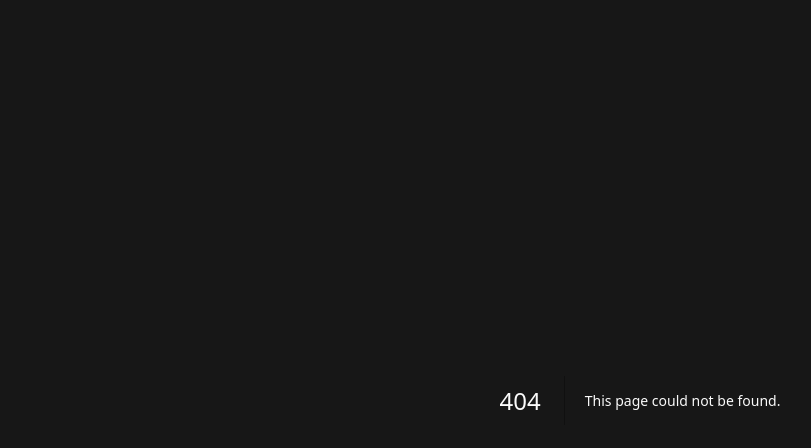
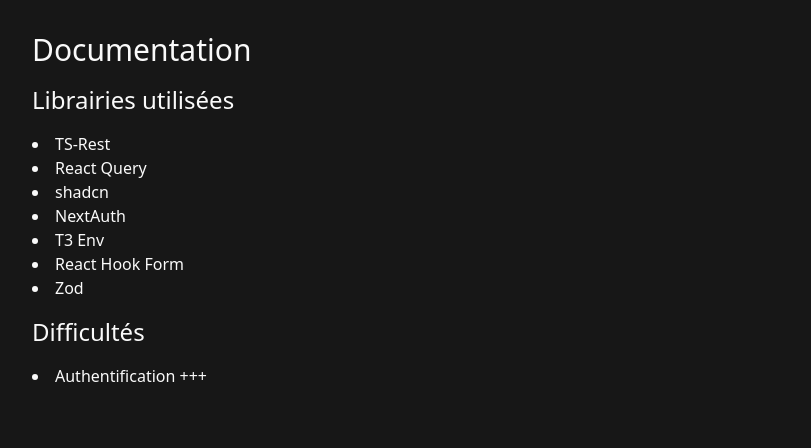
Before and after one commit to dosbenjamin/lc, a Next.js app in the folder apps/todo/: page /documentation in a window 1280 px wide. Before the commit this address had no page. Shown: the top 448 px of the page, without its empty margins (0-811 px from the left). Built offline with nearby package versions, Linux system fonts and the light colour scheme.

Commit message:
feat: sign out + doc page

```diff
--- a/apps/todo/next-auth.d.ts
+++ b/apps/todo/next-auth.d.ts
@@ -2,6 +2,7 @@
 
 declare module 'next-auth' {
   interface User {
+    mobilePhoneNumber: string;
     accessToken: string;
     validUntil: string;
     refreshToken: string;
@@ -19,6 +20,7 @@
 
 declare module 'next-auth/jwt' {
   interface JWT {
+    userMobilePhoneNumber: string;
     userId: string;
     accessToken: string;
     validUntil: string;
--- a/apps/todo/src/app/dashboard/page.tsx
+++ /dev/null
@@ -1,5 +0,0 @@
-const DashboardPage = () => {
-  return <>Logged in</>;
-};
-
-export default DashboardPage;
--- /dev/null
+++ b/apps/todo/src/app/documentation/page.tsx
@@ -0,0 +1,21 @@
+const DocumentationPage = () => (
+  <main className="flex flex-col gap-4 [&_h1]:text-3xl [&_h2]:text-2xl [&_li]:list-inside [&_li]:list-disc">
+    <h1>Documentation</h1>
+    <h2>Librairies utilisées</h2>
+    <ul>
+      <li>TS-Rest</li>
+      <li>React Query</li>
+      <li>shadcn</li>
+      <li>NextAuth</li>
+      <li>T3 Env</li>
+      <li>React Hook Form</li>
+      <li>Zod</li>
+    </ul>
+    <h2>Difficultés</h2>
+    <ul>
+      <li>Authentification +++</li>
+    </ul>
+  </main>
+);
+
+export default DocumentationPage;
--- a/apps/todo/src/app/layout.tsx
+++ b/apps/todo/src/app/layout.tsx
@@ -7,7 +7,7 @@
 
 const RootLayout = ({ children }: RootLayoutProps) => (
   <html lang="en">
-    <body className="bg-primary text-primary-foreground min-h-screen antialiased">
+    <body className="bg-primary text-primary-foreground min-h-screen antialiased p-8">
       <QueryClientProvider>
         <SessionProvider>{children}</SessionProvider>
       </QueryClientProvider>
--- /dev/null
+++ b/apps/todo/src/app/todos/layout.tsx
@@ -0,0 +1,28 @@
+import { authOptions } from '@auth/auth.options';
+import { SignOutButton } from '@auth/components/sign-out-button';
+import { getServerSession } from 'next-auth';
+import { PropsWithChildren } from 'react';
+
+type TodosLayoutProps = PropsWithChildren;
+
+const TodosLayout = async ({ children }: TodosLayoutProps) => {
+  const session = await getServerSession(authOptions);
+
+  return (
+    <div className="flex flex-col gap-4">
+      <header className="flex justify-between">
+        <h1>Todo</h1>
+        <div className="flex gap-4">
+          <p>Logged as {session?.user.mobilePhoneNumber}</p>
+          <SignOutButton />
+        </div>
+      </header>
+      <div className="flex gap-8">
+        <aside>hello</aside>
+        <main>{children}</main>
+      </div>
+    </div>
+  );
+};
+
+export default TodosLayout;
--- a/apps/todo/src/common/common.helpers.ts
+++ b/apps/todo/src/common/common.helpers.ts
@@ -4,7 +4,7 @@
   getHome: () => '/',
   getLogin: () => '/login',
   getSignUp: () => '/signup',
-  getDashboard: () => '/dashboard',
+  getTodos: () => '/todos',
 };
 
 export const cn = cx;
--- a/apps/todo/src/features/auth/auth.options.ts
+++ b/apps/todo/src/features/auth/auth.options.ts
@@ -24,6 +24,7 @@
 
         return {
           id: '348dad0c-b321-4e31-60a5-08dbca63b6b8',
+          mobilePhoneNumber: (credentials as z.infer<typeof SignInSchema>).mobilePhoneNumber,
           accessToken: body.accessToken,
           refreshToken: body.refreshToken,
           refreshTokenValidUntil: body.refreshTokenValidUntil,
@@ -63,6 +64,7 @@
 
         return {
           id: signUpBody.userId,
+          mobilePhoneNumber: signUpBody.mobilePhoneNumber,
           accessToken: signInBody.accessToken,
           refreshToken: signInBody.refreshToken,
           refreshTokenValidUntil: signInBody.refreshTokenValidUntil,
@@ -81,6 +83,7 @@
         token.refreshToken = user.refreshToken;
         token.refreshTokenValidUntil = user.refreshTokenValidUntil;
         token.userId = user.id;
+        token.userMobilePhoneNumber = user.mobilePhoneNumber;
       }
 
       return token;
@@ -91,6 +94,7 @@
       session.refreshToken = token.refreshToken;
       session.refreshTokenValidUntil = token.refreshTokenValidUntil;
       session.user.id = token.userId;
+      session.user.mobilePhoneNumber = token.userMobilePhoneNumber;
 
       return session;
     },
--- a/apps/todo/src/features/auth/components/auth-flow-provider.tsx
+++ b/apps/todo/src/features/auth/components/auth-flow-provider.tsx
@@ -88,7 +88,7 @@
       if (!isAuthMutationSucceded(mutation) || !nextAuthFlowForm) return;
 
       nextAuthFlowForm?.isLast
-        ? router.replace(nextRoutes.getDashboard())
+        ? router.replace(nextRoutes.getTodos())
         : setAuthFlow((authFlow) => ({ ...authFlow, formType: nextAuthFlowForm?.type }));
     });
 
--- /dev/null
+++ b/apps/todo/src/features/auth/components/sign-out-button.tsx
@@ -0,0 +1,13 @@
+'use client';
+
+import { useSignOut } from '@auth/hooks/use-sign-out';
+
+export const SignOutButton = () => {
+  const { mutateAsync: signOut } = useSignOut();
+
+  return (
+    <button className="opacity-50 hover:opacity-100 transition-opacity" onClick={() => signOut()}>
+      Sign Out
+    </button>
+  );
+};
--- /dev/null
+++ b/apps/todo/src/features/auth/hooks/use-sign-out.ts
@@ -0,0 +1,4 @@
+import { useMutation } from '@tanstack/react-query';
+import { signOut } from 'next-auth/react';
+
+export const useSignOut = () => useMutation({ mutationFn: () => signOut() });
--- a/apps/todo/src/middleware.ts
+++ b/apps/todo/src/middleware.ts
@@ -6,5 +6,5 @@
 });
 
 export const config = {
-  matcher: ['/dashboard/:path*'],
+  matcher: ['/todos/:path*'],
 };
```
